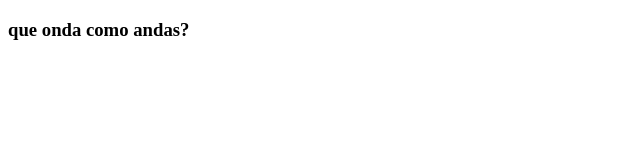
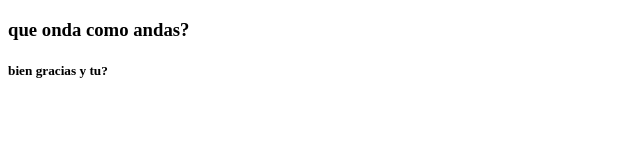
Before and after one commit to Fer3Orenday/ejemplo3, a plain HTML site: page index.html in a window 1280 px wide. Shown: the full height of the page, 0-640 px from the left. Drawn offline with Linux system fonts and the light colour scheme.

Commit message:
agregue bien y tu?

```diff
--- a/index.html
+++ b/index.html
@@ -8,5 +8,6 @@
 </head>
 <body>
     <h3>que onda como andas?</h3>
+    <h5>bien gracias y tu?</h5>
 </body>
 </html>
```
